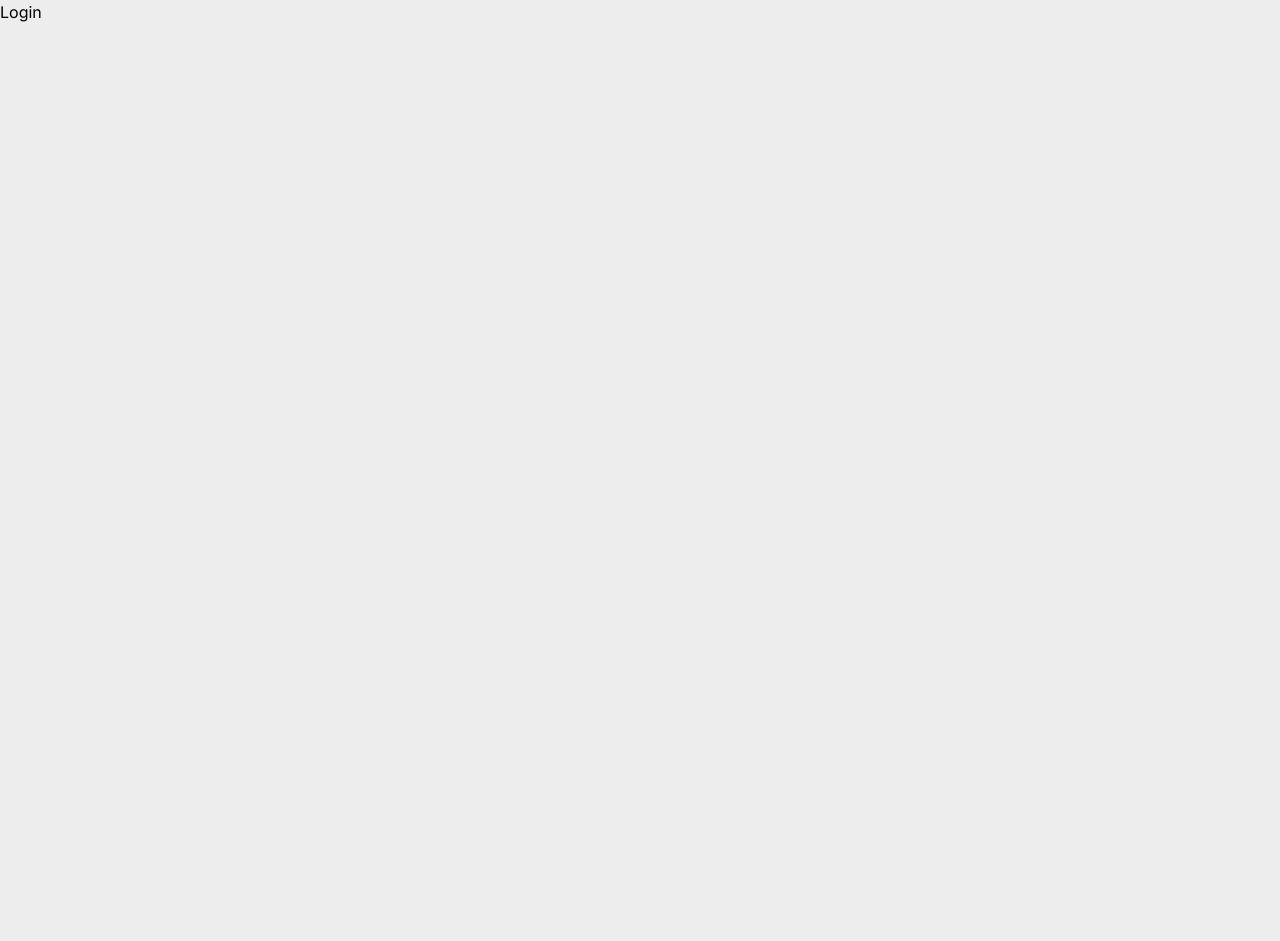
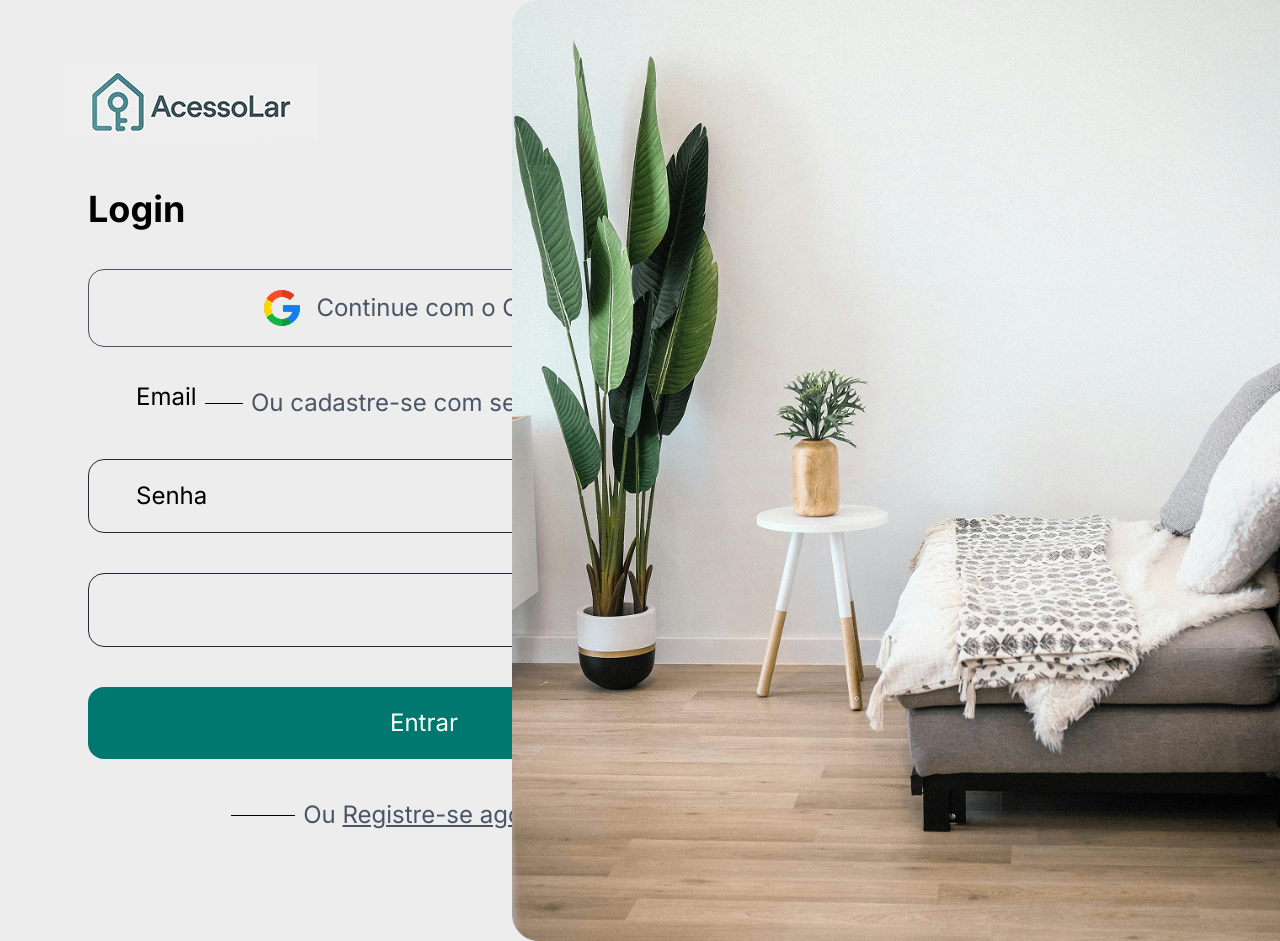
Before and after one commit to Theus03/acesso-lar, a Next.js app: page /login in a window 1280 px wide. Before the commit the page ends 800 px from the top, so only its background shows below. Built offline with nearby package versions, Linux system fonts and the light colour scheme.

Commit message:
Criação da página de login

```diff
--- a/package.json
+++ b/package.json
@@ -2,6 +2,7 @@
   "name": "acesso-lar",
   "version": "0.1.0",
   "private": true,
+  "homepage": "login",
   "scripts": {
     "dev": "next dev",
     "build": "next build",
--- a/src/app/login/page.tsx
+++ b/src/app/login/page.tsx
@@ -1,5 +1,49 @@
+'use client'
+
+import { signIn } from "@/app/api/auth"
+import { useState } from "react";
+
 export default function Login() {
-  return (
-   <div>Login</div>
-  );
+    const [email, setEmail] = useState<string>("");
+    const [password, setPassword] = useState<string>("");
+
+    function login() {
+        const user: User = {
+            email: email,
+            password: password
+        }
+        signIn(user);
+    }
+
+    return (
+        <div className="bg-primary h-100">
+            <main className="p-16">
+                <img src="logo.png" alt="Logo da AcessoLar" />
+                <div className="mt-12 flex flex-col gap-10 pl-6">
+                    <h1 className="font-bold text-4xl">Login</h1>
+                    <button className="border rounded-2xl border-gray-600 p-5 w-2xl text-gray-600 flex gap-4 items-center justify-center text-2xl cursor-pointer ease-in-out duration-75 hover:border-gray-400"> <img src="logo-google.png" alt="Logo da Google" /> Continue com o Google</button>
+                    <div className="flex items-center justify-center gap-2 w-2xl">
+                        <hr className="bg-black w-16" />
+                        <span className="text-2xl text-gray-600">Ou cadastre-se com seu email</span>
+                        <hr className="bg-black w-16" />
+                    </div>
+                    <div>
+                        <span className="absolute bg-primary left-32 top-5/12 mt-12 text-2xl pl-2 pr-2">Email</span>
+                        <input className="border w-2xl p-5 rounded-2xl border-gray-800 text-2xl" type="email" title="Email" onChange={(e) => setEmail(e.target.value)} />
+                    </div>
+                    <div>
+                    <span className="absolute bg-primary left-32 top-6/12 mt-20 text-2xl pl-2 pr-2">Senha</span>
+                        <input className="border w-2xl p-5 rounded-2xl border-gray-800 text-2xl" type="password" title="Senha" onChange={(e) => setPassword(e.target.value)} />
+                    </div>
+                    <button className="p-5 w-2xl bg text-white bg-teal-700 rounded-2xl text-2xl text-bold cursor-pointer ease-in-out duration-75 hover:bg-teal-800" type="button" onClick={login}>Entrar</button>
+                    <div className="flex items-center justify-center gap-2 w-2xl">
+                        <hr className="bg-black w-16" />
+                        <span className="text-2xl text-gray-600">Ou <a href="/register" className="underline">Registre-se agora</a></span>
+                        <hr className="bg-black w-16" />
+                    </div>
+                </div>
+            </main>
+            <img className="absolute right-0 top-0 bottom-0 w-3xl" src="background-login.png" alt="Imagem de uma sala"/>
+        </div>
+    )
 }
--- /dev/null
+++ b/src/app/page.tsx
@@ -0,0 +1,5 @@
+import { redirect } from "next/navigation";
+
+export default function Home() {
+  redirect("/login");
+}
--- a/src/app/register/page.tsx
+++ b/src/app/register/page.tsx
@@ -28,11 +28,11 @@ export default function Register() {
                         <hr className="bg-black w-16" />
                     </div>
                     <div>
-                        <span className="absolute bg-primary left-32 top-5/12 mt-6 text-2xl pl-2 pr-2">Email</span>
+                        <span className="absolute bg-primary left-32 top-5/12 mt-12 text-2xl pl-2 pr-2">Email</span>
                         <input className="border w-2xl p-5 rounded-2xl border-gray-800 text-2xl" type="email" title="Email" onChange={(e) => setEmail(e.target.value)} />
                     </div>
                     <div>
-                    <span className="absolute bg-primary left-32 top-6/12 mt-16  text-2xl pl-2 pr-2">Senha</span>
+                    <span className="absolute bg-primary left-32 top-6/12 mt-20  text-2xl pl-2 pr-2">Senha</span>
                         <input className="border w-2xl p-5 rounded-2xl border-gray-800 text-2xl" type="password" title="Senha" onChange={(e) => setPassword(e.target.value)} />
                     </div>
                     <button className="p-5 w-2xl bg text-white bg-teal-700 rounded-2xl text-2xl text-bold cursor-pointer ease-in-out duration-75 hover:bg-teal-800" type="button" onClick={register}>Registrar Agora</button>
```
Also changed, not shown: public/background-login.png (added).
